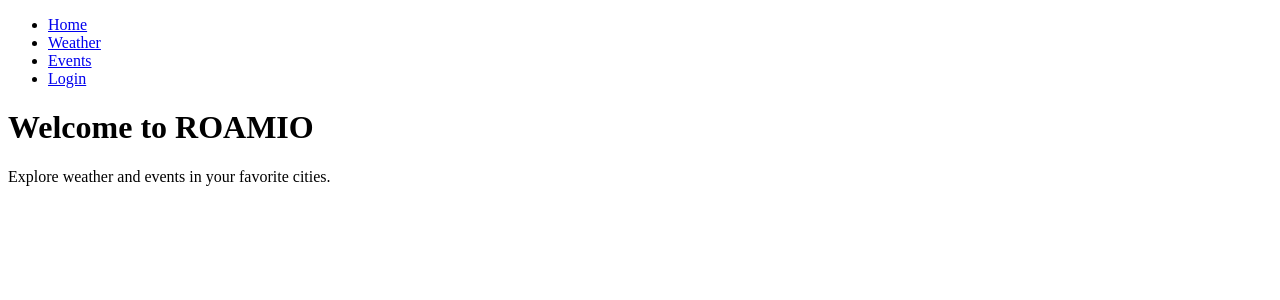
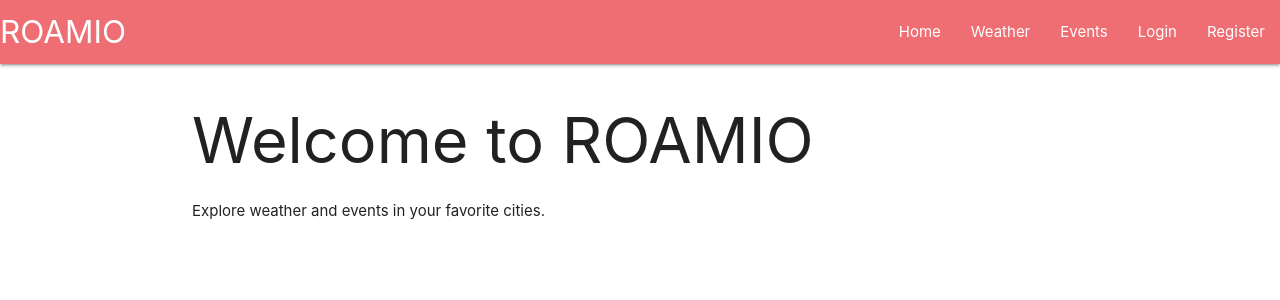
Before and after one commit to kaietanpaul/Roam.io, a Django app: page / in a window 1280 px wide. Shown: the top 300 px of the page. Run offline with Django 4.2, Linux system fonts and the light colour scheme; parts of the project's set-up code (start-up, migrations or seed data) failed here and were passed over; some libraries are stand-ins or nearby versions.

Commit message:
add materialize

```diff
--- a/templates/base.html
+++ b/templates/base.html
@@ -5,26 +5,53 @@
     <meta name="viewport" content="width=device-width, initial-scale=1.0">
     <script src="https://maps.googleapis.com/maps/api/js?key=AIzaSyDdSUmurIerwZFu7EMIFChvcsVW2rHqm-8&libraries=places"></script>
     <title>{% block title %}ROAMIO{% endblock title %}</title>
+    <link rel="stylesheet" href="https://cdnjs.cloudflare.com/ajax/libs/materialize/1.0.0/css/materialize.min.css">
+    <link href="https://fonts.googleapis.com/icon?family=Material+Icons" rel="stylesheet">
 </head>
 <body>
     <header>
-    </header>
-    <nav>
-        <ul>
+        <nav>
+            <div class="nav-wrapper">
+                <a href="{% url 'home' %}" class="brand-logo">ROAMIO</a>
+                <ul id="nav-mobile" class="right hide-on-med-and-down">
+                    <li><a href="{% url 'home' %}">Home</a></li>
+                    <li><a href="{% url 'weather' %}">Weather</a></li>
+                    <li><a href="{% url 'events' %}">Events</a></li>
+                    {% if user.is_authenticated %}
+                        <li><a href="{% url 'profile' %}">Profile</a></li>
+                        <li><a href="{% url 'logout' %}">Logout</a></li>
+                    {% else %}
+                        <li><a href="{% url 'login' %}">Login</a></li>
+                        <li><a href="{% url 'register' %}">Register</a></li>
+                    {% endif %}
+                </ul>
+                <a href="#" data-target="mobile-menu" class="sidenav-trigger"><i class="material-icons">menu</i></a>
+            </div>
+        </nav>
+        <ul class="sidenav" id="mobile-menu">
             <li><a href="{% url 'home' %}">Home</a></li>
             <li><a href="{% url 'weather' %}">Weather</a></li>
             <li><a href="{% url 'events' %}">Events</a></li>
             {% if user.is_authenticated %}
-                <li><a href="{% url 'profile' %}">Profile</a></li>
-                <li><a href="{% url 'logout' %}">Logout</a></li>
+            <li><a href="{% url 'profile' %}">Profile</a></li>
+            <li><a href="{% url 'logout' %}">Logout</a></li>
             {% else %}
-                <li><a href="{% url 'login' %}">Login</a></li>
+            <li><a href="{% url 'login' %}">Login</a></li>
+            <li><a href="{% url 'register' %}">Register</a></li>
             {% endif %}
         </ul>
-    </nav>
+    </header>
     <main>
-        {% block content %}
-        {% endblock content %}
+        <div class="container">
+            {% block content %}{% endblock %}
+        </div>
     </main>
+    <script src="https://cdnjs.cloudflare.com/ajax/libs/materialize/1.0.0/js/materialize.min.js"></script>
+    <script>
+        document.addEventListener('DOMContentLoaded', function() {
+            var elems = document.querySelectorAll('.sidenav');
+            var instances = M.Sidenav.init(elems);
+        });
+    </script>
 </body>
 </html>
```
